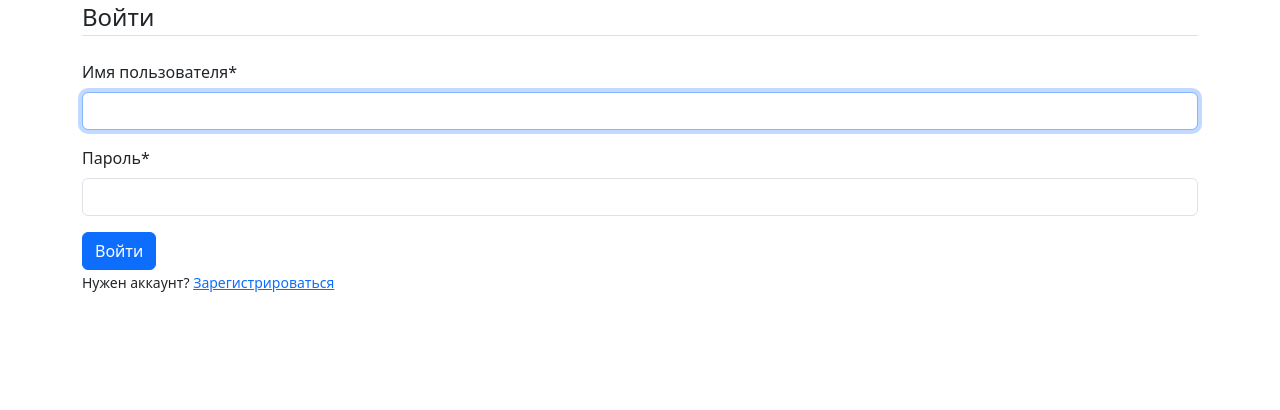
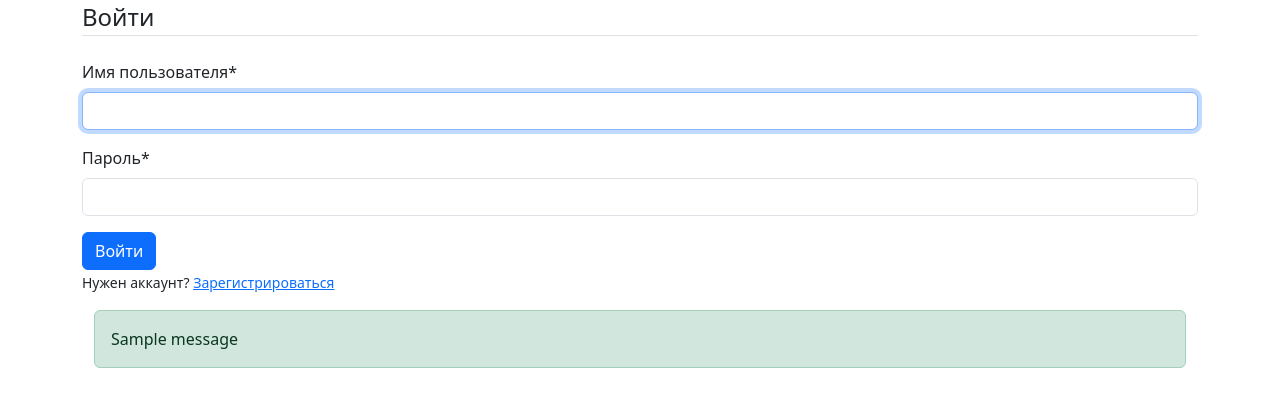
Before and after one commit to ochpochmak14/Tuning-Online-Shop-, a Django app: page /users/login/ in a window 1280 px wide. Shown: the part 81-491 px from the top of the page. Run offline with Django 5.2, Linux system fonts and the light colour scheme; tables that the repository leaves empty hold one stand-in row (values such as "Sample post"); one stand-in notice (Sample message) is shown; some libraries are stand-ins or nearby versions.

Commit message:
login/register finished 2.0

```diff
--- a/tuning_shop/users/templates/users/login.html
+++ b/tuning_shop/users/templates/users/login.html
@@ -17,5 +17,16 @@
     <div>
         <small>Нужен аккаунт? <a href="{% url 'register' %}">Зарегистрироваться</a></small>
     </div>
+    {% if messages %}
+  <div class="container mt-3">
+    {% for message in messages %}
+      <div class="alert alert-{{ message.tags }}">
+        {{ message }}
+      </div>
+    {% endfor %}
+  </div>
+{% endif %}
+
+
 </div>
 {% endblock content %}
--- a/tuning_shop/users/templates/users/logout.html
+++ b/tuning_shop/users/templates/users/logout.html
@@ -1,4 +1,4 @@
-{% extends "blog/base.html" %}
+{% extends "base.html" %}
 {% load crispy_forms_tags %}
 {% block content %}
 <div class="content-section">
@@ -16,4 +16,5 @@
         <small>Need an account? <a href="{% url 'register' %}">Sign Up Now</a></small>
     </div>
 </div>
+
 {% endblock content %}
--- a/tuning_shop/users/templates/users/profile.html
+++ b/tuning_shop/users/templates/users/profile.html
@@ -8,4 +8,5 @@
         </div>
     </div>
 </div>
+
 {% endblock content %}
--- a/tuning_shop/users/templates/users/register.html
+++ b/tuning_shop/users/templates/users/register.html
@@ -17,5 +17,8 @@
     <div>
         <small>Уже есть аккаунт? <a href="{% url 'login' %}">Войти</a></small>
     </div>
+
 </div>
+
+
 {% endblock content %}
--- a/tuning_shop/users/views.py
+++ b/tuning_shop/users/views.py
@@ -11,7 +11,7 @@ def register(request):
         form = UserRegisterForm(request.POST)
         if form.is_valid():
             form.save()
-            username = form.cleaned_data('username')
+            username = form.cleaned_data['username']
             messages.success(request, f"Аккаунт {username} успешно создан! Добро пожаловать в M-Performance Hub — переходите в каталог и выберите тюнинг для своего BMW!")
             return redirect('login')
     else:
```
